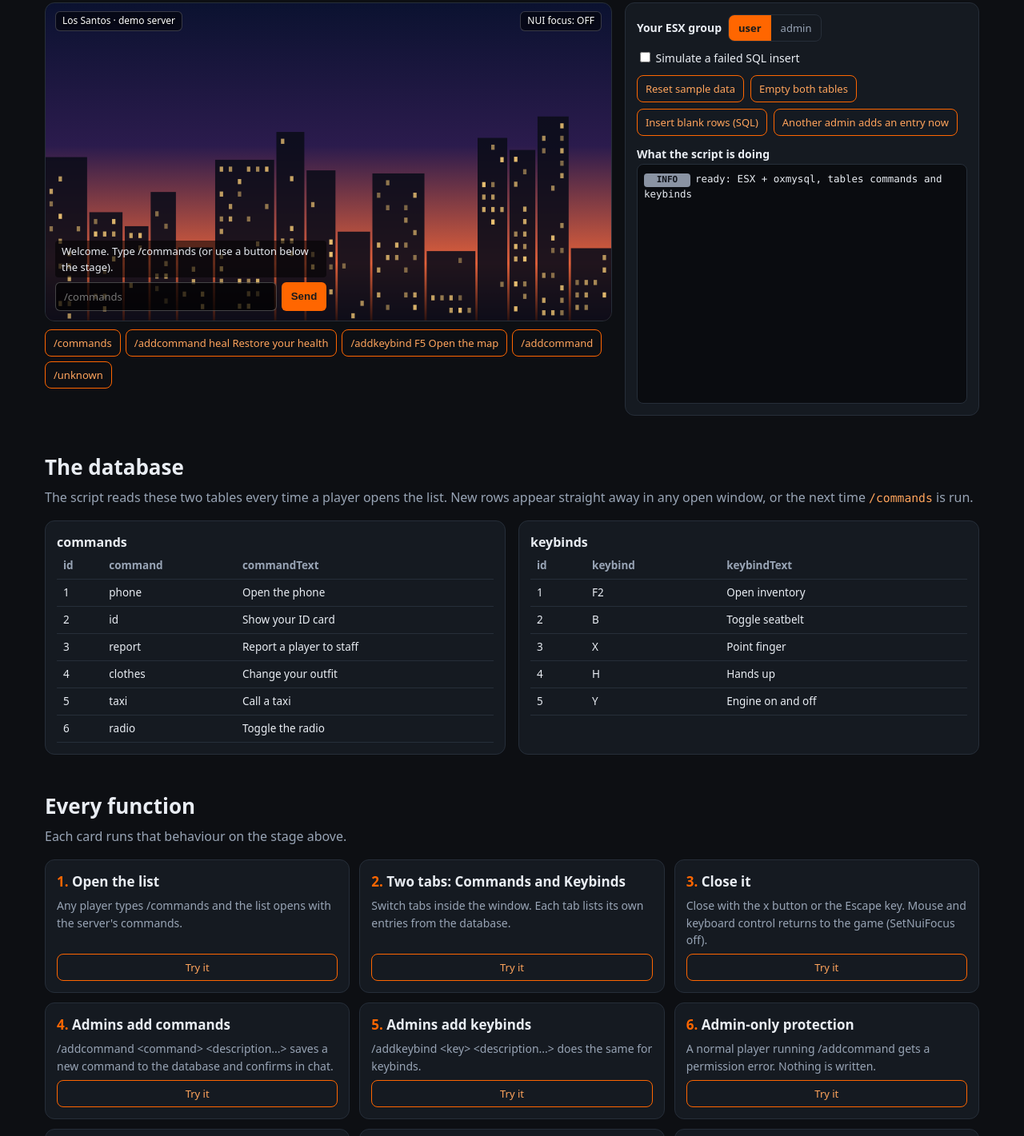
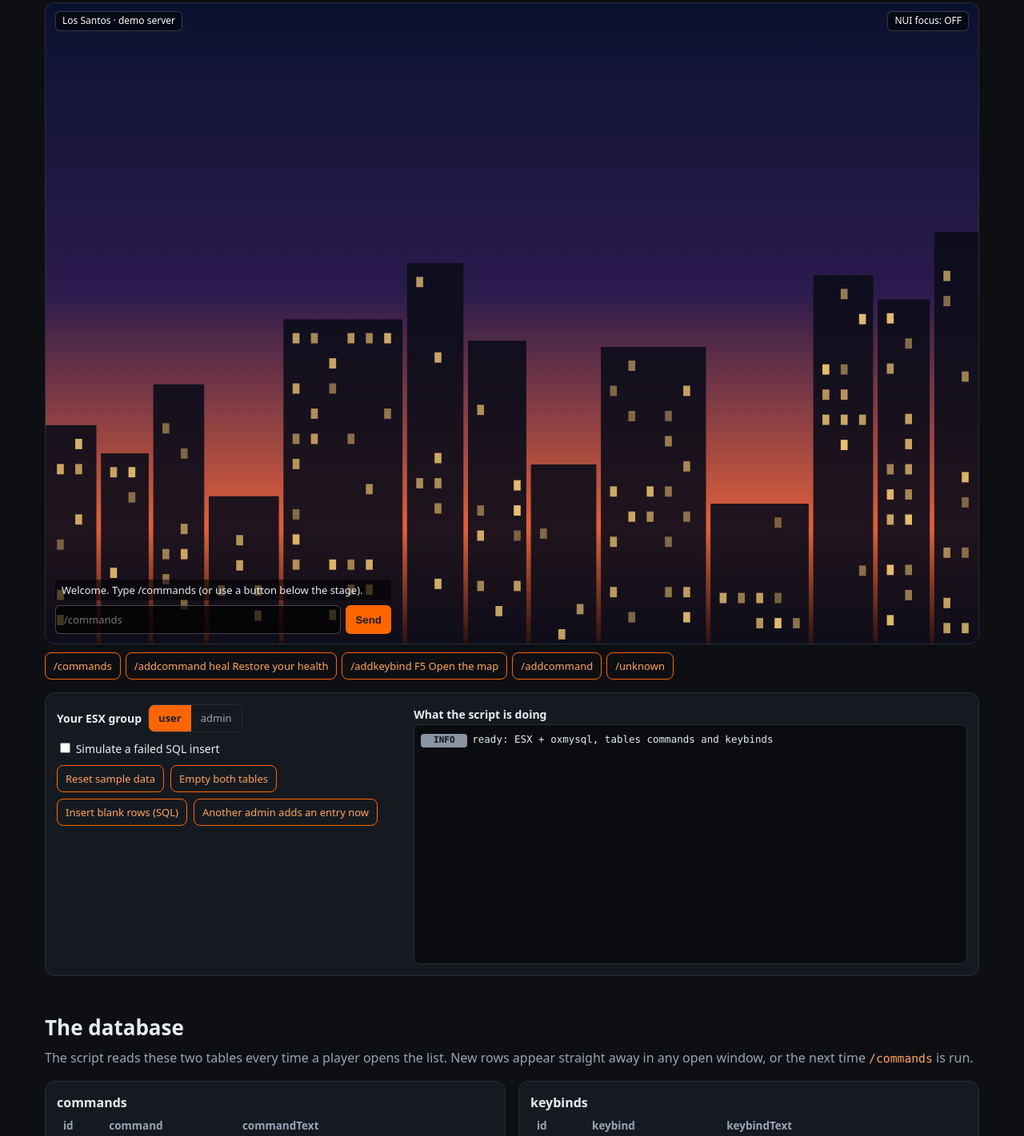
Before and after one commit to Lcboss77/lc-commlist-demo, a plain HTML site: page index.html in a window 1280 px wide. Shown: the part 365-1786 px from the top of the page at 80% size. Drawn offline with Linux system fonts and the light colour scheme.

Commit message:
Add files via upload

```diff
--- a/index.html
+++ b/index.html
@@ -19,12 +19,12 @@ header.hero{padding:44px 0 20px}
 .chips li{border:1px solid var(--line);border-radius:999px;padding:2px 10px;font-size:13px;color:var(--muted)}
 h2{font-size:26px;margin:44px 0 6px}
 .sub{color:var(--muted);margin:0 0 16px}
-.grid{display:grid;grid-template-columns:minmax(0,1.6fr) minmax(0,1fr);gap:16px}
-@media (max-width:900px){.grid{grid-template-columns:1fr}}
+.grid{display:grid;grid-template-columns:1fr;gap:16px}
 .card{background:var(--panel);border:1px solid var(--line);border-radius:12px;padding:14px}
 /* stage */
-.stage{position:relative;aspect-ratio:16/9;border-radius:12px;overflow:hidden;border:1px solid var(--line);background:linear-gradient(#0b1230 0%,#2b1b4d 45%,#e0603a 82%,#2a1210 100%)}
+.stage{position:relative;aspect-ratio:16/11;border-radius:12px;overflow:hidden;border:1px solid var(--line);background:linear-gradient(#0b1230 0%,#2b1b4d 45%,#e0603a 82%,#2a1210 100%)}
 .stage svg.city{position:absolute;inset:0;width:100%;height:100%}
+@media (max-width:700px){.stage{aspect-ratio:800/1100}}
 .hud{position:absolute;top:10px;left:12px;right:12px;display:flex;justify-content:space-between;font-size:12px;color:#fff;text-shadow:0 1px 3px #000;pointer-events:none}
 .badge{background:rgba(0,0,0,.55);border:1px solid rgba(255,255,255,.2);border-radius:6px;padding:2px 8px}
 .badge.on{border-color:var(--ok);color:var(--ok)}
@@ -37,13 +37,15 @@ h2{font-size:26px;margin:44px 0 6px}
 .chat input:disabled{opacity:.4}
 .chat button{background:var(--acc);border:0;border-radius:6px;color:#1b1b1b;font-weight:700;padding:0 12px;cursor:pointer}
 .chat button:disabled{opacity:.4;cursor:default}
-#ui{position:absolute;inset:0;width:100%;height:100%;border:0;background:transparent;display:none}
+#ui{position:absolute;left:0;top:0;width:1600px;height:1100px;transform-origin:0 0;border:0;background:transparent;display:none}
 #ui.open{display:block}
 .quick{display:flex;flex-wrap:wrap;gap:6px;margin-top:10px}
 .quick button,.ctl button,.try{background:transparent;color:var(--acc2);border:1px solid var(--acc);border-radius:8px;padding:6px 10px;font:inherit;font-size:13px;cursor:pointer}
 .quick button:hover,.ctl button:hover,.try:hover{background:rgba(255,102,0,.15)}
 code{font-family:ui-monospace,Consolas,monospace;font-size:.92em;color:var(--acc2)}
-.ctl{display:flex;flex-direction:column;gap:10px}
+.ctl{display:grid;grid-template-columns:1fr;gap:14px}
+.ctlL{display:flex;flex-direction:column;gap:10px}
+@media (min-width:900px){.ctl{grid-template-columns:minmax(260px,1fr) 1.6fr}}
 .row{display:flex;align-items:center;gap:8px;flex-wrap:wrap;font-size:14px}
 .seg{display:inline-flex;border:1px solid var(--line);border-radius:8px;overflow:hidden}
 .seg button{border:0;border-radius:0;background:transparent;color:var(--muted);padding:6px 12px;cursor:pointer;font:inherit;font-size:13px}
@@ -94,6 +96,7 @@ footer{border-top:1px solid var(--line);margin-top:48px;padding:22px 0;color:var
     <div class="quick" id="quick"></div>
   </div>
   <div class="card ctl">
+   <div class="ctlL">
     <div class="row"><b>Your ESX group</b>
       <span class="seg" id="role"><button data-r="user" class="on">user</button><button data-r="admin">admin</button></span></div>
     <div class="row"><label><input type="checkbox" id="fail"> Simulate a failed SQL insert</label></div>
@@ -103,6 +106,7 @@ footer{border-top:1px solid var(--line);margin-top:48px;padding:22px 0;color:var
       <button id="blank">Insert blank rows (SQL)</button>
       <button id="other">Another admin adds an entry now</button>
     </div>
+   </div>
     <div><b style="font-size:14px">What the script is doing</b>
       <div class="log" id="log" role="log"></div></div>
   </div>
@@ -270,6 +274,8 @@ function resetIfNeeded(i){if(i!==9&&i!==11&&db.commands.length===0)resetDb()}
     x+=w+4}
   $("city").innerHTML=h})();
 
+function fit(){var w=$("stage").clientWidth,vw=w<700?800:1600,f=$("ui");f.style.width=vw+"px";f.style.transform="scale("+(w/vw)+")"}
+fit();window.addEventListener("resize",fit);if(window.ResizeObserver)new ResizeObserver(fit).observe($("stage"));
 resetDb();
 chat("sys","","Welcome. Type /commands (or use a button below the stage).");
 log("info","ready: ESX + oxmysql, tables commands and keybinds");
```
